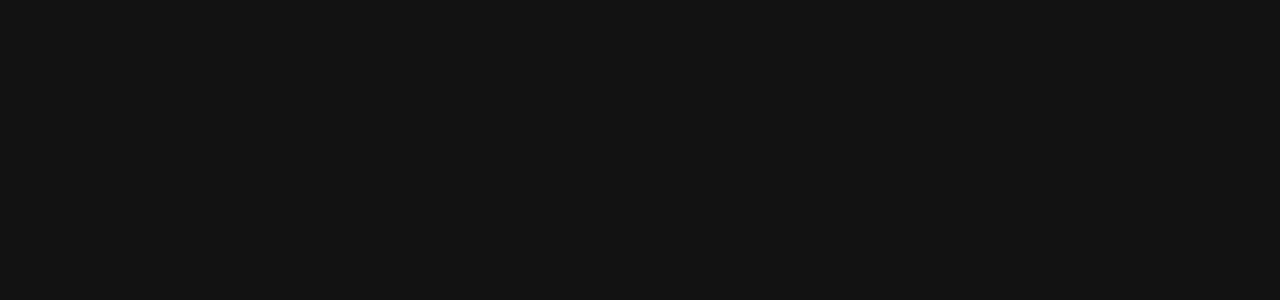
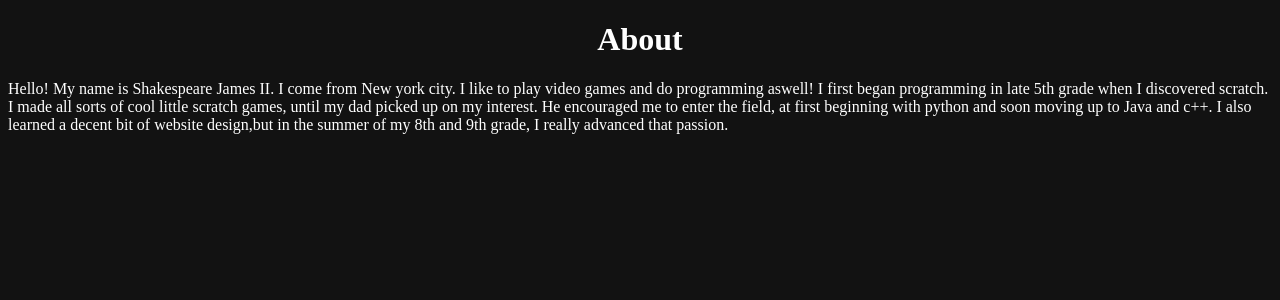
Before and after one commit to sj2245/sjthecoder, a Next.js app: page /about in a window 1280 px wide. Shown: the top 300 px of the page. Built offline with nearby package versions, Linux system fonts and the light colour scheme; a web font is replaced by a local one.

Commit message:
About page initial edits. Planned to be improved on later.

```diff
--- a/pages/about.mdx
+++ b/pages/about.mdx
@@ -1,3 +1,5 @@
-<div style={{textAlign: `center`, display: `none`}}>
+<div style={{textAlign: `center`}}>
   # About
 </div>
+
+Hello! My name is Shakespeare James II. I come from New york city. I like to play video games and do programming aswell! I first began programming in late 5th grade when I discovered scratch. I made all sorts of cool little scratch games, until my dad picked up on my interest. He encouraged me to enter the field, at first beginning with python and soon moving up to Java and c++. I also learned a decent bit of website design,but in the summer of my 8th and 9th grade, I really advanced that passion.
```
